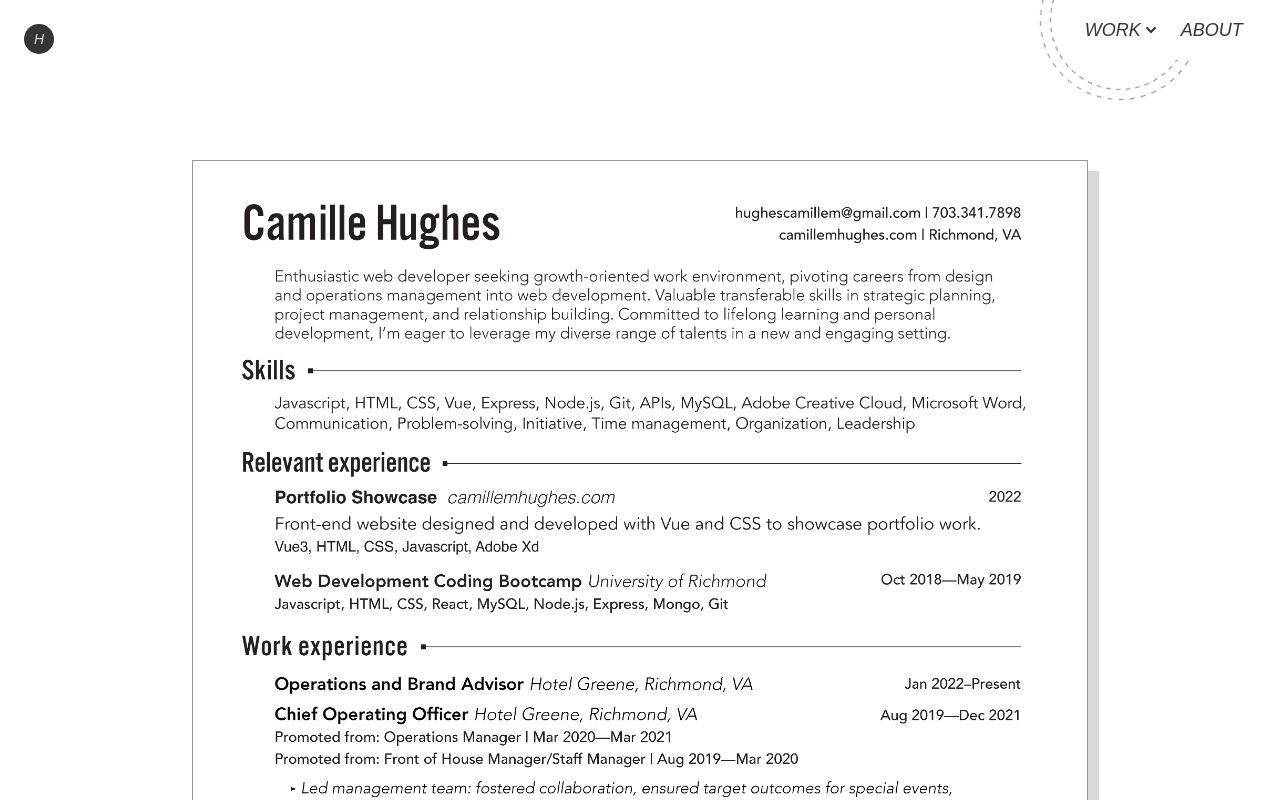
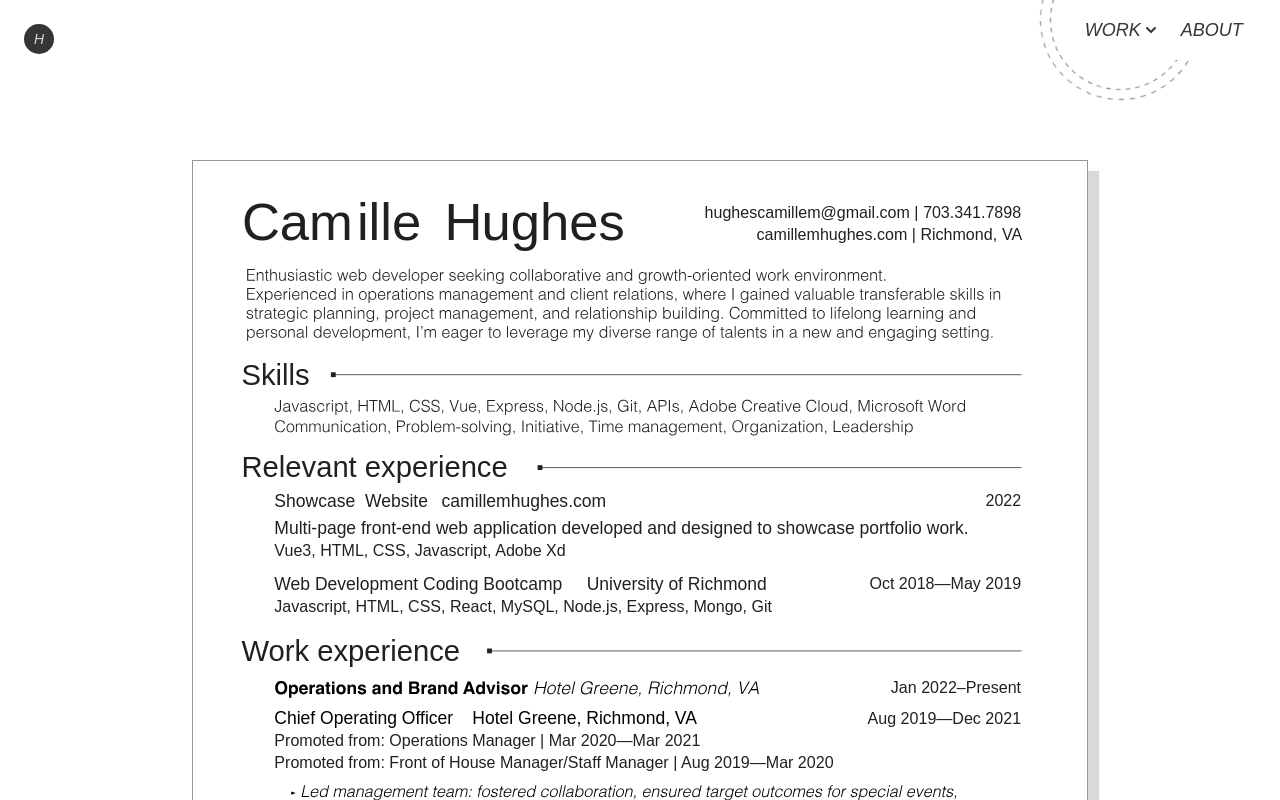
Before and after one commit to camille-the-eel/showcase-portfolio, a Vue app: page /resume in a window 1280 px wide. Shown: the top 800 px of the page. Built offline with nearby package versions, Linux system fonts and the light colour scheme.

Commit message:
testing png ad block

```diff
--- a/src/views/ResumeView.vue
+++ b/src/views/ResumeView.vue
@@ -1,6 +1,6 @@
 <template>
   <div class="file-wrapper">
-    <img :src="require('@/assets/CamilleHughesResume_2022.png')" class="file" />
+    <img :src="require('@/assets/CamilleHughesResume_2022.svg')" class="file" />
   </div>
 </template>
 
```
